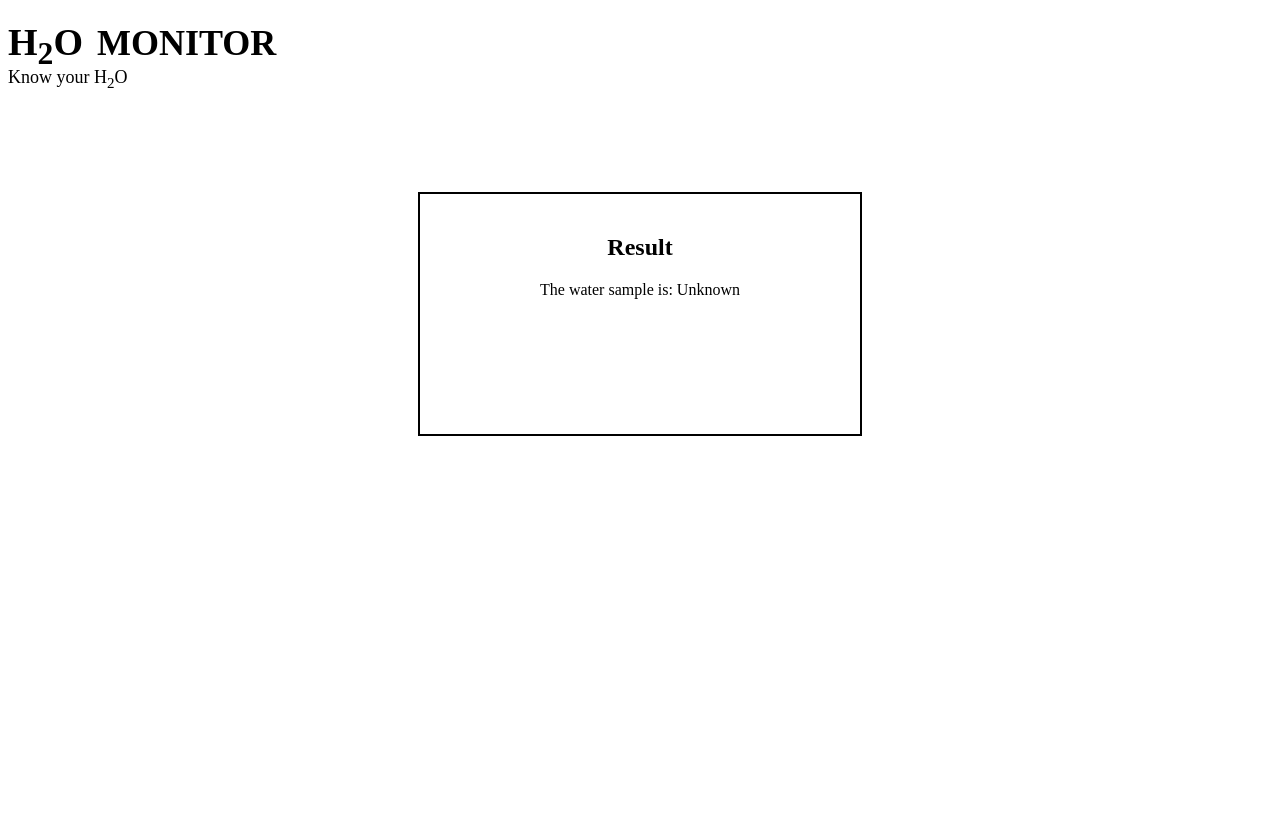
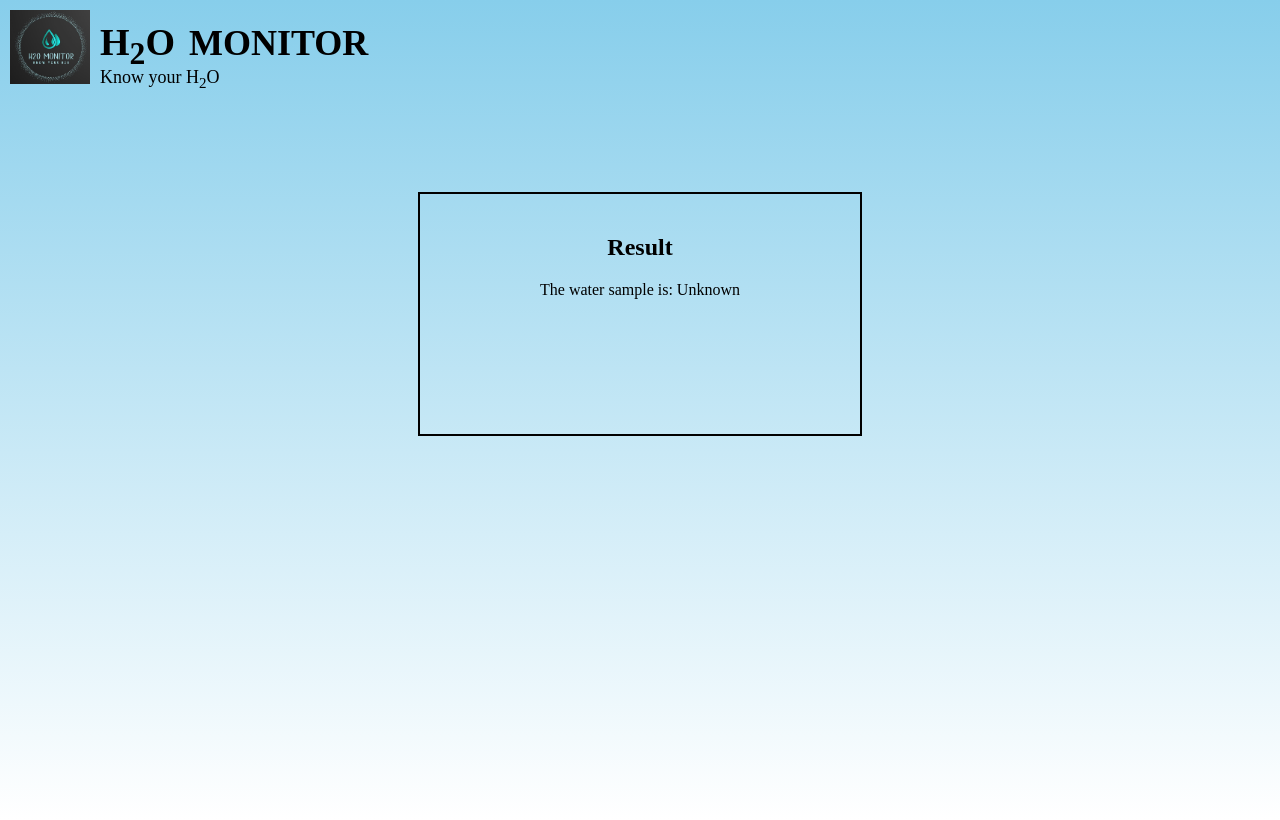
Before and after one commit to naveena-05/Water-Quality-Assessment, a Flask app: page /result in a window 1280 px wide. Before the commit the page ends 436 px from the top, so only its background shows below. Run offline with Flask 3, Linux system fonts and the light colour scheme.

Commit message:
latest commit

```diff
--- a/templates/result.html
+++ b/templates/result.html
@@ -7,6 +7,14 @@
     </head>
 
     <style>
+
+        /* Define the gradient background */
+        body {
+            background: linear-gradient(to bottom, #87CEEB, #FFFFFF); /* Light blue to white gradient */
+            margin: 0; /* Remove default margin */
+            padding: 0; /* Remove default padding */
+            height: 100vh; /* Set the height to full viewport height */
+        }
         .center-container {
             position: relative;
             display: flex;
@@ -25,13 +33,26 @@
             margin-top: 10px;
         }
 
+        .logo-img {
+            position: absolute; /* Set position to absolute for custom positioning */
+            top: 0; /* Position at the top */
+            left: 0; /* Position at the left */
+            margin-top: 10px; /* Add margin to separate from the top */
+            margin-left: 10px; /* Add margin to separate from the left */
+            width: 80px; /* Set the width of the logo */
+            height: auto; /* Maintain aspect ratio */
+            margin-right: 10px;
+        }
+
     </style>
 
     <body>
         <div style="text-align: left; margin-top: 20px;">
-            <h1 style="color:black; font-size: 38px; font-family: ITC Benguiat; margin-bottom: 5px; display: inline; margin-right: 10px;">H<sub>2</sub>O</h1>
+            <h1 style="color:black; font-size: 38px; font-family: ITC Benguiat; margin-bottom: 5px; display: inline;margin-left: 100px; margin-right: 10px;">H<sub>2</sub>O</h1>
             <h2 style="color:black; font-size: 36px; font-family: ITC Benguiat; margin-top:-5px; margin-bottom: 20px; display: inline;">MONITOR</h2>
-            <p style="font-size: 18px;font-family: Obra Letra; margin-top: -5px;">Know your H<sub>2</sub>O</p>
+            <!-- Insert the logo image here -->
+            <img class="logo-img" src="/static/logo.jpeg" alt="Logo">
+            <p style="font-size: 18px;font-family: Obra Letra; margin-left:100px; margin-top: -5px;">Know your H<sub>2</sub>O</p>
         </div>
 
         <div class="center-container">
```
Also changed, not shown: templates/upload_image.html (+28 -6 lines), WQA/uploaded_image.png, static/logo.jpeg (added).
